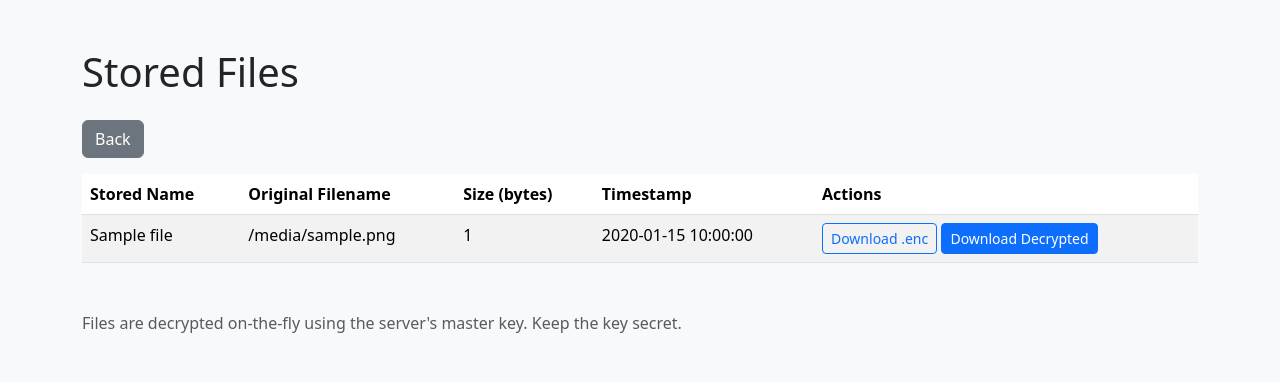
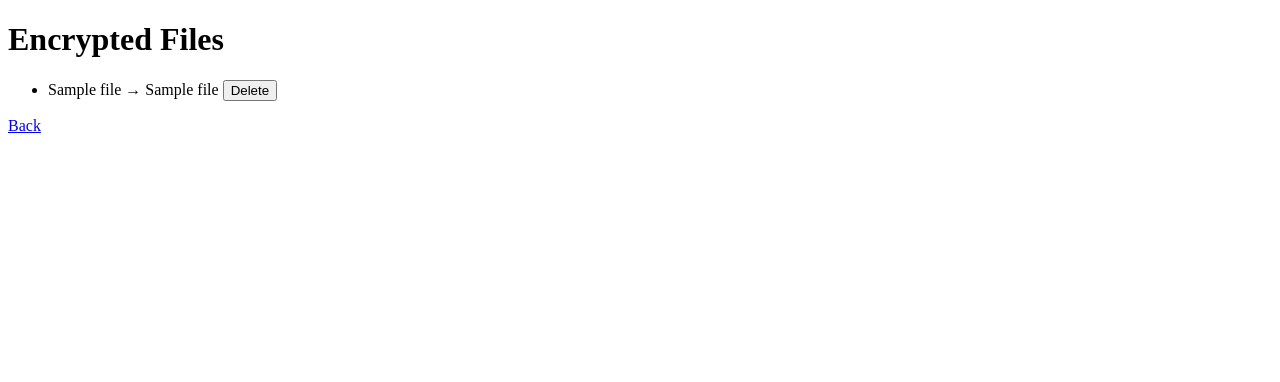
Before and after one commit to Abhims898/Elevate-labs-Internship-project, a Flask app: template templates/files.html in a window 1280 px wide. Shown: the top 382 px of the page. Run offline with Flask 2, Linux system fonts and the light colour scheme; the template is opened without the code that fills it: most values are stand-ins (such as "Sample title", 1, 10 or a date in 2020).

Commit message:
Update files.html

```diff
--- a/templates/files.html
+++ b/templates/files.html
@@ -1,45 +1,20 @@
-<!doctype html>
-<html lang="en">
-  <head>
-    <meta charset="utf-8">
-    <title>Stored Files - Secure File Storage</title>
-    <meta name="viewport" content="width=device-width, initial-scale=1">
-    <link href="https://cdn.jsdelivr.net/npm/bootstrap@5.3.2/dist/css/bootstrap.min.css" rel="stylesheet">
-  </head>
-  <body class="bg-light">
-    <div class="container py-5">
-      <h1 class="mb-4">Stored Files</h1>
-      <a class="btn btn-secondary mb-3" href="{{ url_for('index') }}">Back</a>
-
-      <table class="table table-striped">
-        <thead>
-          <tr>
-            <th>Stored Name</th>
-            <th>Original Filename</th>
-            <th>Size (bytes)</th>
-            <th>Timestamp</th>
-            <th>Actions</th>
-          </tr>
-        </thead>
-        <tbody>
-          {% for f in files %}
-            <tr>
-              <td>{{ f.stored_name }}</td>
-              <td>{{ f.orig_filename or '-' }}</td>
-              <td>{{ f.size or '-' }}</td>
-              <td>{{ f.timestamp or '-' }}</td>
-              <td>
-                <a class="btn btn-sm btn-outline-primary" href="{{ url_for('download_enc', stored_name=f.stored_name) }}">Download .enc</a>
-                <a class="btn btn-sm btn-primary" href="{{ url_for('download_decrypted', stored_name=f.stored_name) }}">Download Decrypted</a>
-              </td>
-            </tr>
-          {% endfor %}
-        </tbody>
-      </table>
-
-      <footer class="mt-5 text-muted">
-        Files are decrypted on-the-fly using the server's master key. Keep the key secret.
-      </footer>
-    </div>
-  </body>
+<!DOCTYPE html>
+<html>
+<head>
+  <title>Stored Files</title>
+</head>
+<body>
+  <h1>Encrypted Files</h1>
+  <ul>
+    {% for f in files %}
+      <li>
+        {{ f.original_name }} → {{ f.encrypted_name }}
+        <form action="{{ url_for('delete_file', filename=f.encrypted_name) }}" method="POST" style="display:inline;">
+          <button type="submit">Delete</button>
+        </form>
+      </li>
+    {% endfor %}
+  </ul>
+  <a href="{{ url_for('index') }}">Back</a>
+</body>
 </html>
```
